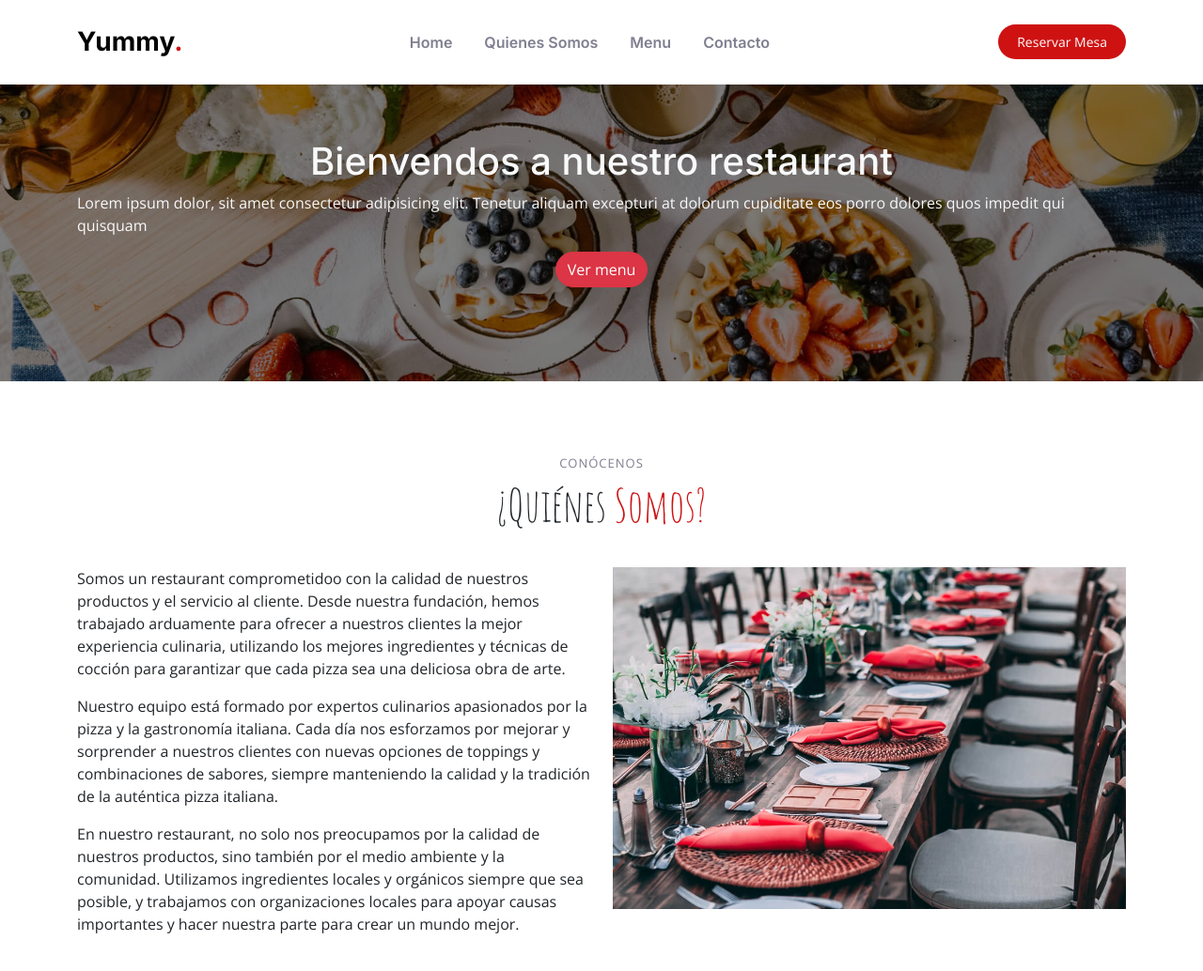
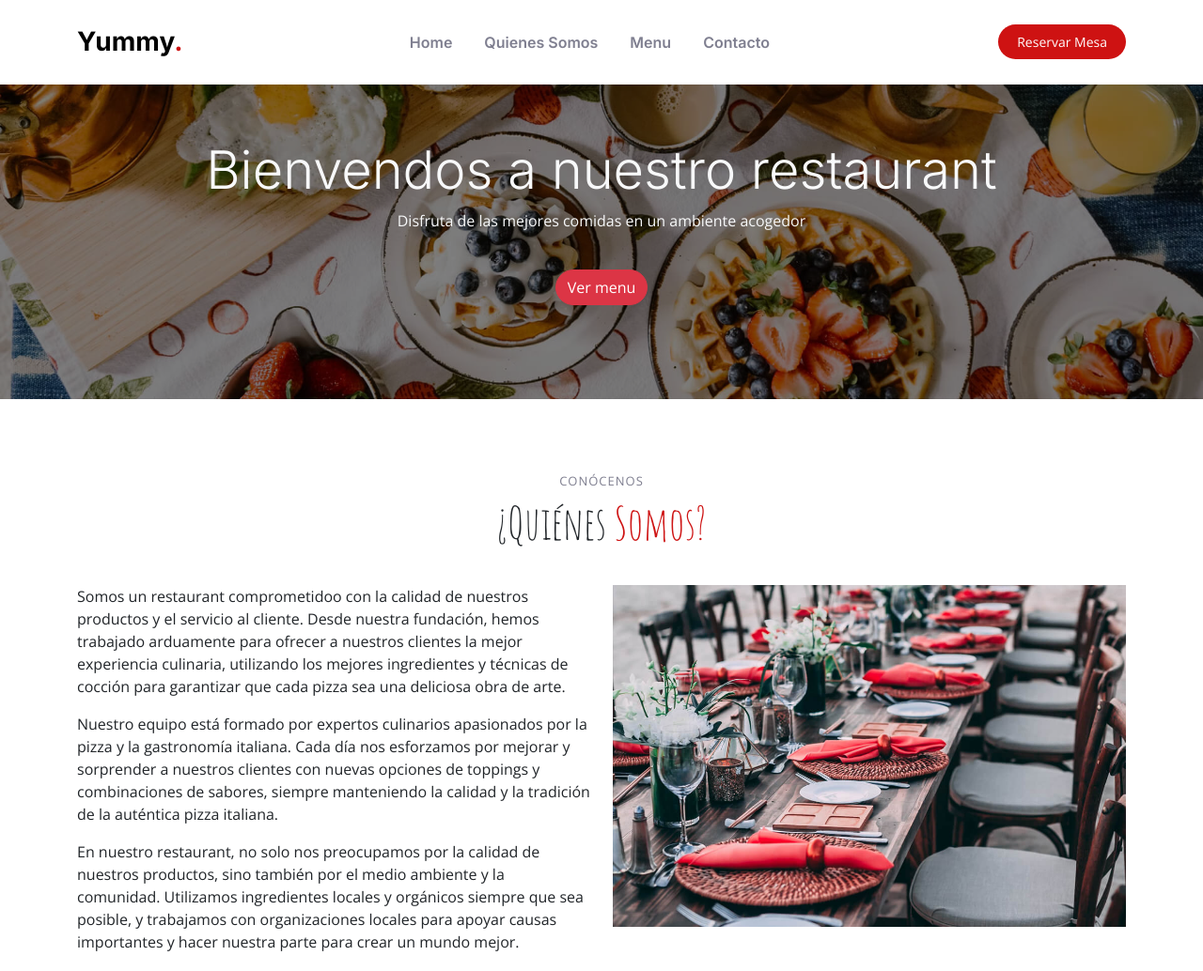
Before and after one commit to jorge-a-r/trabajo-integrador, a plain HTML site: page index.html in a window 1280 px wide. Shown: the top 1034 px of the page at 94% size. Drawn offline with nearby package versions, Linux system fonts and the light colour scheme; no server answers.

Commit message:
Index.html modificado

```diff
--- a/index.html
+++ b/index.html
@@ -38,7 +38,7 @@
 <body>
 
   <!-- ======= Header ======= -->
-  <header id="header" class="header fixed-top d-flex align-items-center mb-5">
+  <header id="header" class="header fixed-top d-flex align-items-center ">
     <div class="container d-flex align-items-center justify-content-between">
 
       <a href="index.html" class="logo d-flex align-items-center me-auto me-lg-0">
@@ -65,10 +65,10 @@
 
   <main class="mt-5">
     <section id="stats-counter" class="stats-counter">
-      <div class="container aos-init aos-animate d-flex align-items-center justify-content-center flex-column text-light" data-aos="zoom-out">
-          <h1>Bienvendos a nuestro restaurant</h1>
-          <p>Lorem ipsum dolor, sit amet consectetur adipisicing elit. Tenetur aliquam excepturi at dolorum cupiditate eos porro dolores quos impedit qui quisquam</p>
-          <a class="btn btn-danger rounded-pill" href="#menu">Ver menu</a>
+      <div class="container aos-init aos-animate d-flex align-items-center justify-content-center flex-column text-light text-center" data-aos="zoom-out">
+          <h1 class="display-4">Bienvendos a nuestro restaurant</h1>
+          <p>Disfruta de las mejores comidas en un ambiente acogedor</p>
+          <a class="btn btn-danger rounded-pill mt-4" href="#menu">Ver menu</a>
       </div>
     </section>
 
```
